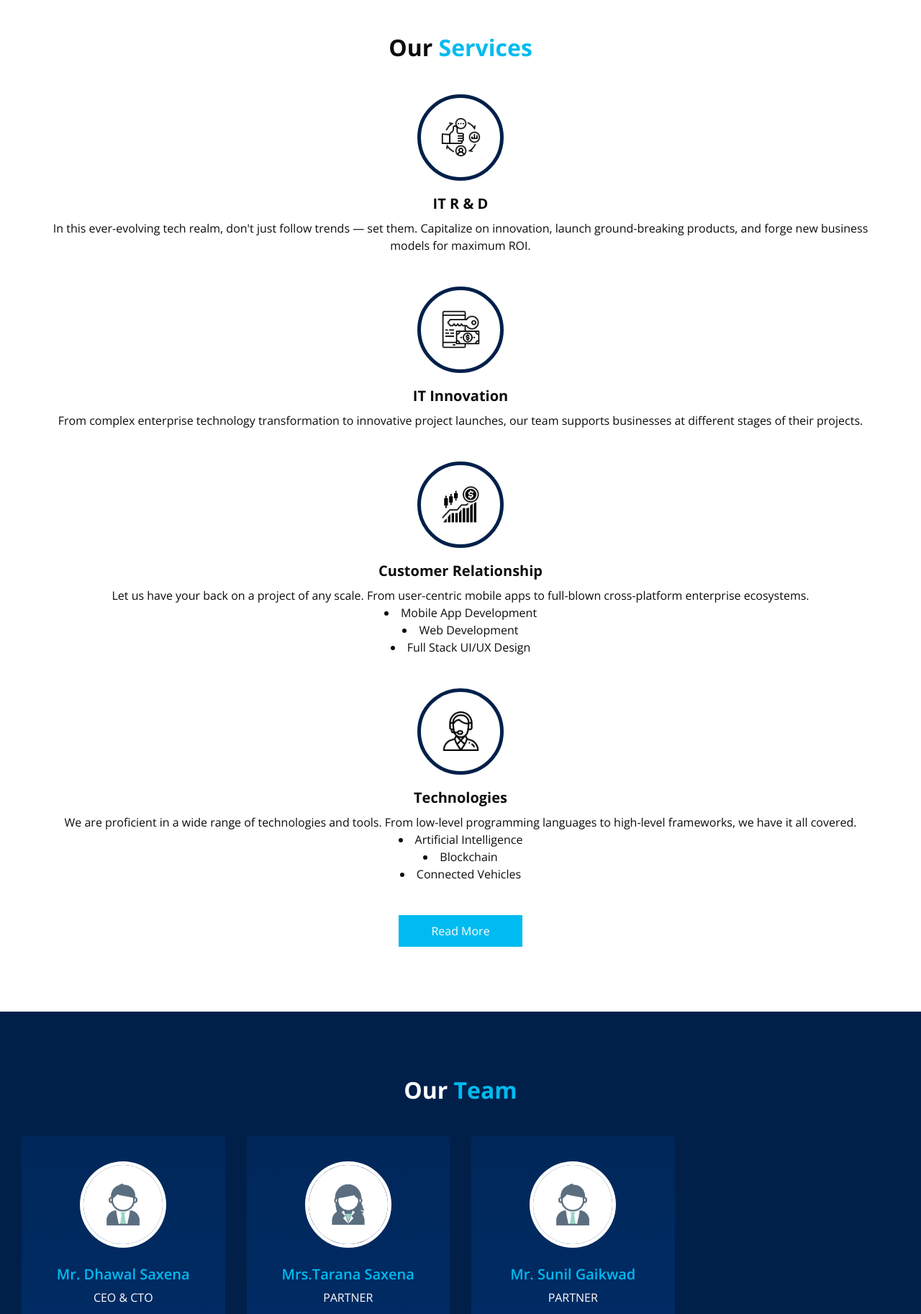
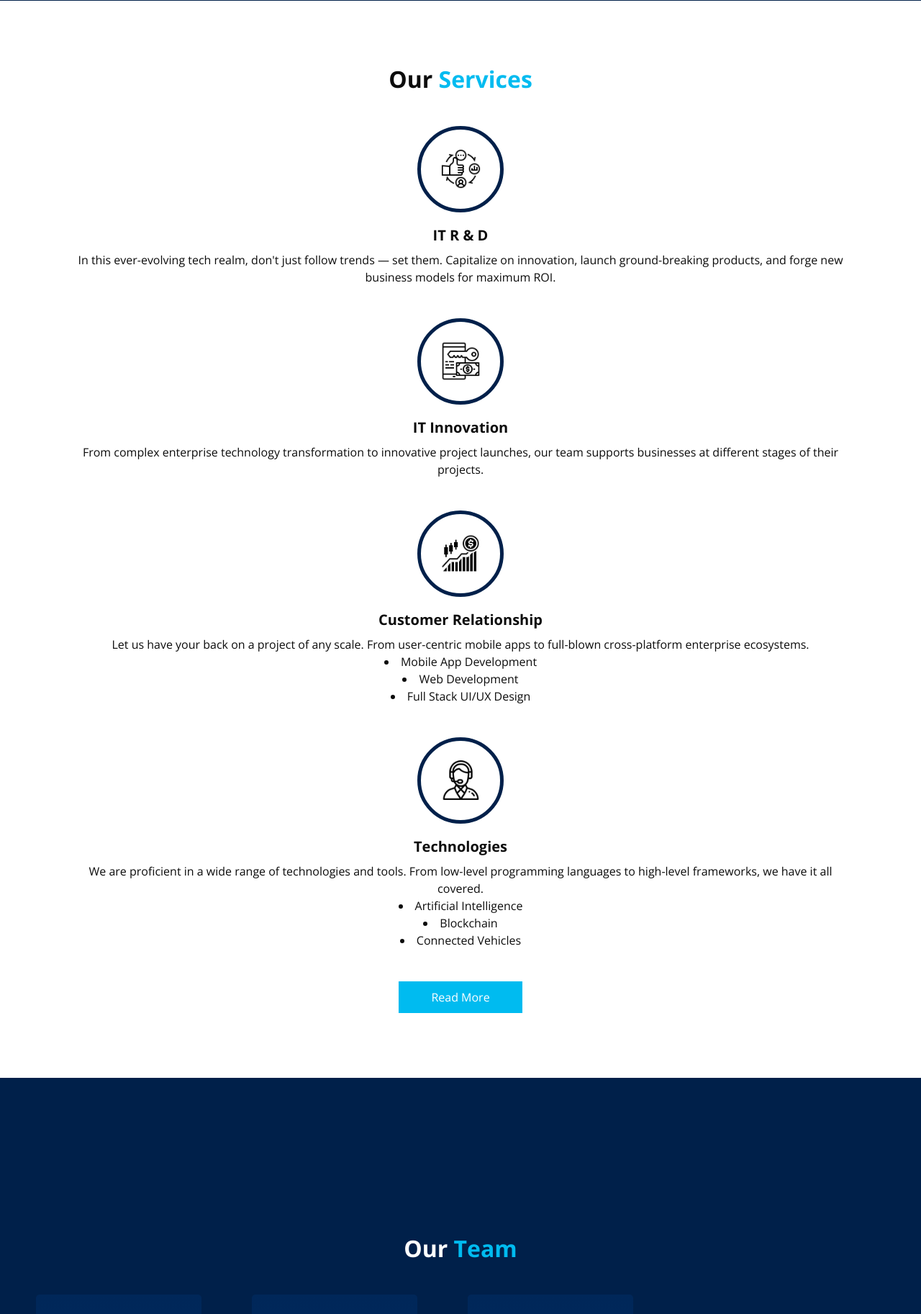
Before and after one commit to aaryaparadkar/bis, a Django app: template proj/bis/templates/bis/index.html in a window 1280 px wide. Shown: the part 2335-4160 px from the top of the page at 72% size. Run offline with Django 5.2, Linux system fonts and the light colour scheme; the template is opened without the code that fills it, so the values that code supplies are empty; some libraries are stand-ins or nearby versions; some web fonts are replaced.

Commit message:
alignment

```diff
--- a/proj/bis/static/bis/style.css
+++ b/proj/bis/static/bis/style.css
@@ -1163,6 +1163,29 @@ a:focus {
 }
 /*# sourceMappingURL=style.css.map */
 
+.team_section {
+  display: flex;
+  justify-content: center;
+  align-items: center;
+  height: 100vh; /* Set a specific height if needed, this ensures vertical centering */
+}
+
+.team_container {
+  width: 100%; /* Ensure the container takes the full width */
+  max-width: 1200px; /* Set a maximum width to limit the width of the cards */
+}
+
+.box {
+  text-align: center;
+  margin: 20px; /* Adjust the margin based on your design preferences */
+}
+
+.img-box img {
+  max-width: 100%; /* Ensure the images don't exceed the container width */
+  height: auto;
+}
+
+
 /*Media query section starts*/
 
 @media screen and (max-width:991px) {
```
